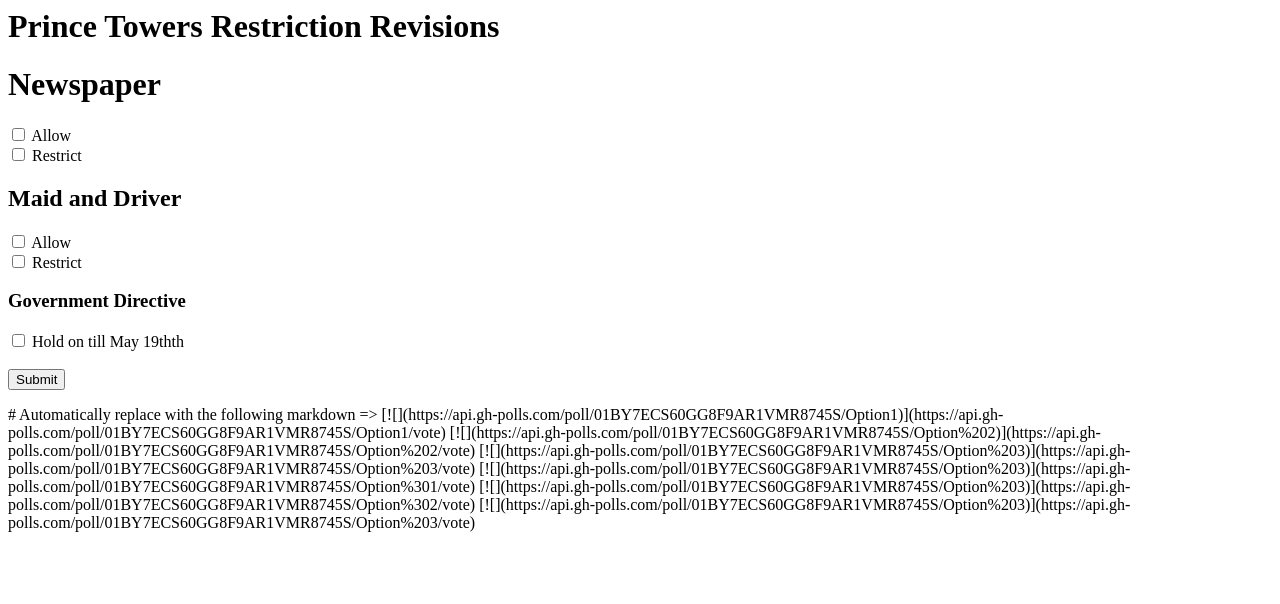
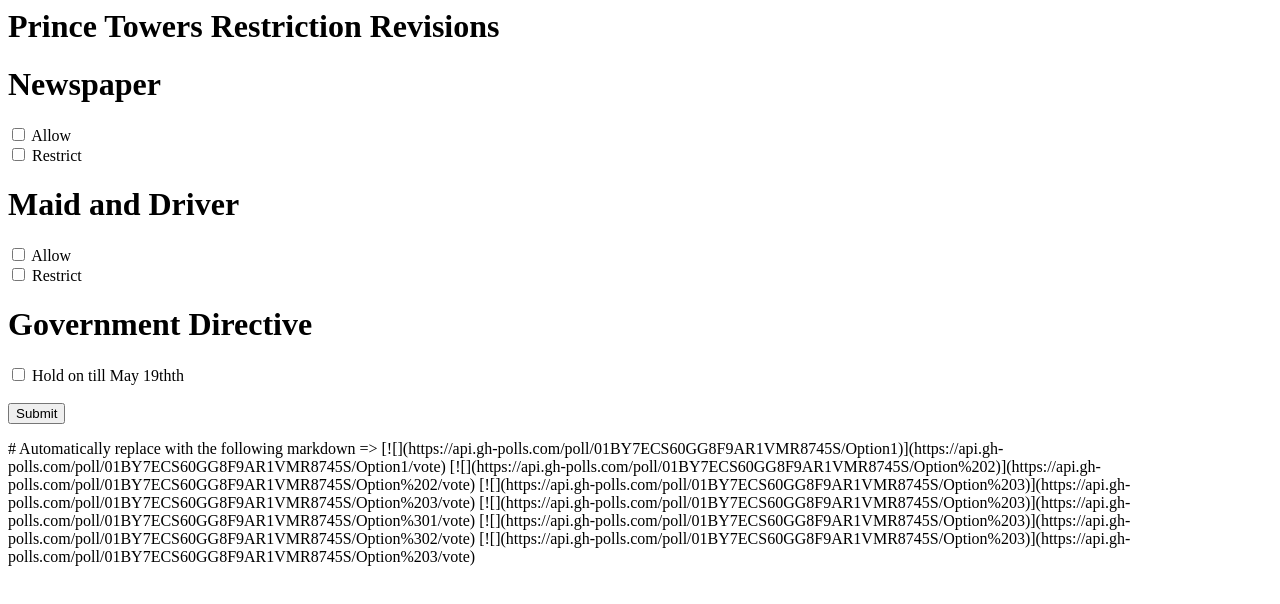
Before and after one commit to ptfoa/initiatives, a plain HTML site: page index.html in a window 1280 px wide. Drawn offline with Linux system fonts and the light colour scheme.

Commit message:
Update index.html

```diff
--- a/index.html
+++ b/index.html
@@ -9,12 +9,12 @@
     <input type="checkbox" id="Option 1" name="vehicle1" value="Restict">
   <label for="vehicle1">Restrict</label><br>
 
-  <h2> Maid and Driver </h2>
+  <h1> Maid and Driver </h1>
   <input type="checkbox" id="Option 2" name="vehicle2" value="Allow">
   <label for="vehicle2"> Allow </label><br>
     <input type="checkbox" id="Option 2" name="vehicle2" value="Restrict">
   <label for="vehicle2">Restrict</label><br>
-  <h3> Government Directive </h3>
+  <h1> Government Directive </h1>
   <input type="checkbox" id="Option 3" name="vehicle3" value="Hold On">
   <label for="vehicle3"> Hold on till May 19thth </label><br><br>
   <input type="submit" value="Submit">
```
